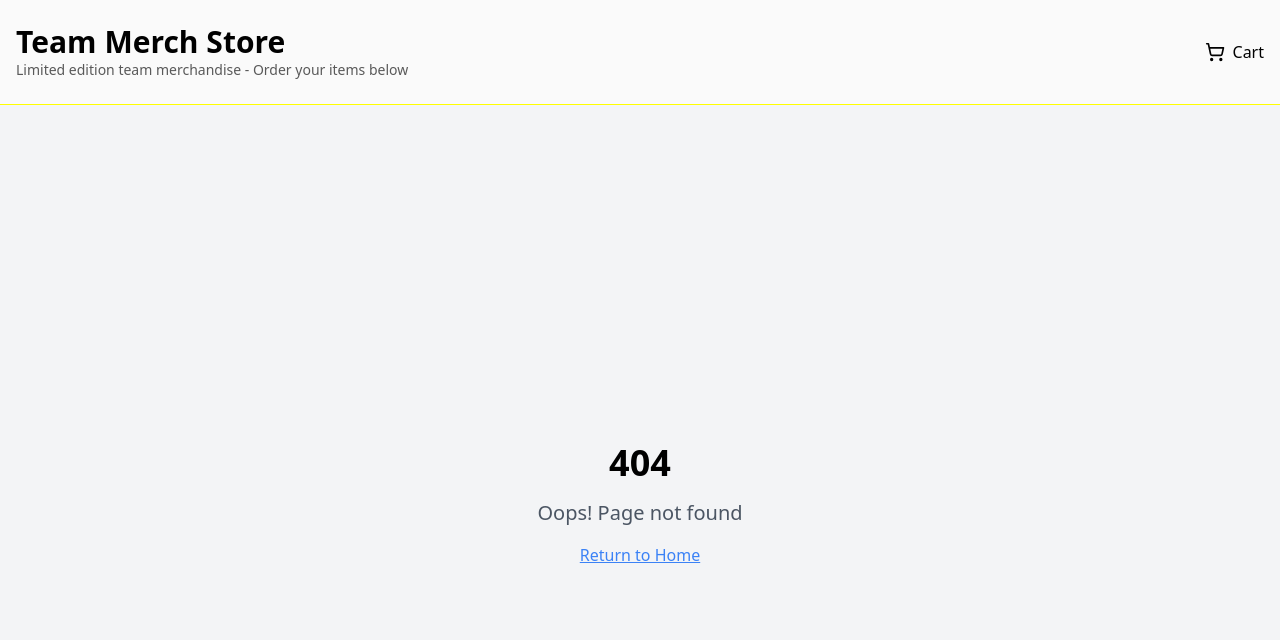
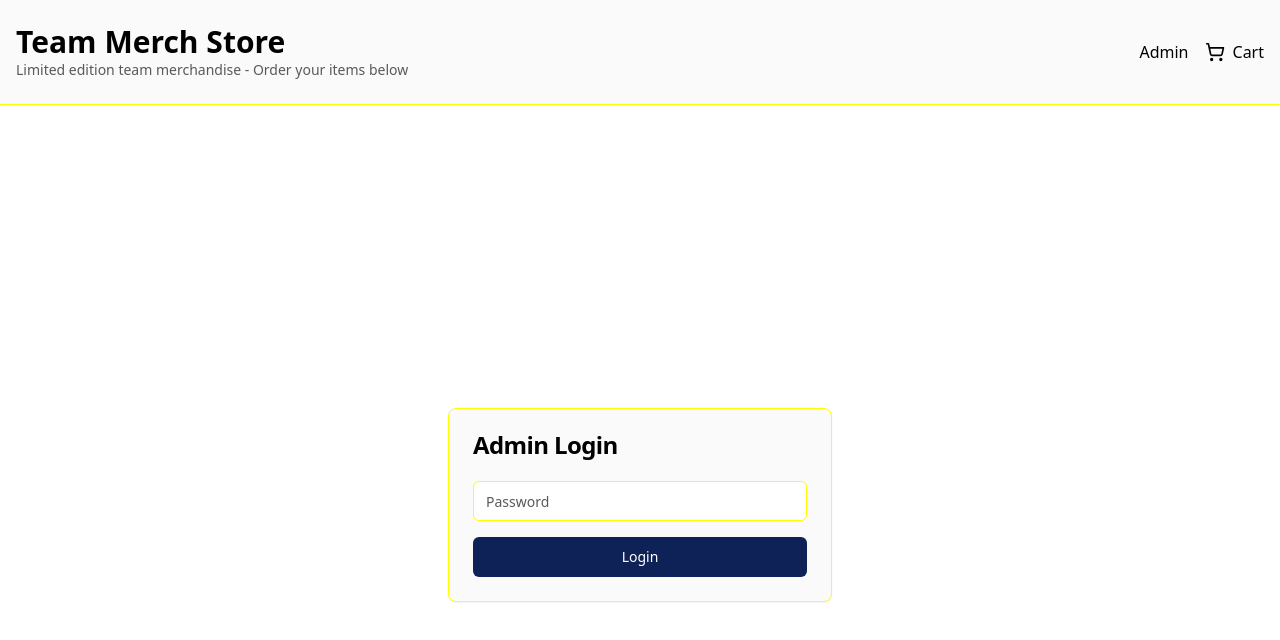
Before and after one commit to Meerav29/team-thread-shop, a React (Vite) app: page /admin in a window 1280 px wide. Before the commit this address had no page. Shown: the top 640 px of the page. Built offline with nearby package versions, Linux system fonts and the light colour scheme.

Commit message:
feat: add admin login and order list page

```diff
--- a/src/App.tsx
+++ b/src/App.tsx
@@ -7,6 +7,7 @@ import { BrowserRouter, Routes, Route } from "react-router-dom";
 import Index from "./pages/Index";
 import NotFound from "./pages/NotFound";
 import Cart from "./pages/Cart";
+import Admin from "./pages/Admin";
 import { Header } from "@/components/Header";
 import { PRODUCTS, Product } from "@/lib/products";
 import { useToast } from "@/hooks/use-toast";
@@ -15,6 +16,12 @@ const queryClient = new QueryClient();
 
 interface CartItem extends Product {
   quantity: number;
+}
+
+interface Order {
+  orderNumber: string;
+  items: CartItem[];
+  timestamp: string;
 }
 
 const App = () => {
@@ -55,11 +62,14 @@ const App = () => {
 
   const handleCheckout = () => {
     const orderNumber = `ORD-${Date.now().toString().slice(-6)}`;
-    console.log("Order placed:", {
+    const newOrder: Order = {
       orderNumber,
       items: getCartItems(),
       timestamp: new Date().toISOString()
-    });
+    };
+    const existingOrders: Order[] = JSON.parse(localStorage.getItem('orders') || '[]');
+    localStorage.setItem('orders', JSON.stringify([...existingOrders, newOrder]));
+    console.log("Order placed:", newOrder);
     setOrderPlaced(orderNumber);
     setCart({});
     toast({
@@ -84,6 +94,7 @@ const App = () => {
           <Routes>
             <Route path="/" element={<Index cart={cart} addToCart={addToCart} updateQuantity={updateQuantity} />} />
             <Route path="/cart" element={<Cart items={getCartItems()} onCheckout={handleCheckout} orderPlaced={orderPlaced} resetToShopping={resetToShopping} />} />
+            <Route path="/admin" element={<Admin />} />
             {/* ADD ALL CUSTOM ROUTES ABOVE THE CATCH-ALL "*" ROUTE */}
             <Route path="*" element={<NotFound />} />
           </Routes>
--- a/src/components/Header.tsx
+++ b/src/components/Header.tsx
@@ -14,10 +14,15 @@ export const Header = ({ cartItemCount }: HeaderProps) => (
           Limited edition team merchandise - Order your items below
         </p>
       </Link>
-      <Link to="/cart" className="flex items-center gap-2 text-foreground">
-        <ShoppingCart className="h-5 w-5" />
-        <span>Cart{cartItemCount > 0 && ` (${cartItemCount})`}</span>
-      </Link>
+      <div className="flex items-center gap-4 text-foreground">
+        <Link to="/admin" className="hover:underline">
+          Admin
+        </Link>
+        <Link to="/cart" className="flex items-center gap-2">
+          <ShoppingCart className="h-5 w-5" />
+          <span>Cart{cartItemCount > 0 && ` (${cartItemCount})`}</span>
+        </Link>
+      </div>
     </div>
   </header>
 );
--- /dev/null
+++ b/src/pages/Admin.tsx
@@ -0,0 +1,115 @@
+import { useEffect, useState } from "react";
+import { Card, CardHeader, CardTitle, CardContent } from "@/components/ui/card";
+import { Button } from "@/components/ui/button";
+import { Input } from "@/components/ui/input";
+import { Table, TableHeader, TableRow, TableHead, TableBody, TableCell } from "@/components/ui/table";
+
+interface OrderItem {
+  id: string;
+  name: string;
+  price: number;
+  quantity: number;
+}
+
+interface Order {
+  orderNumber: string;
+  items: OrderItem[];
+  timestamp: string;
+}
+
+const ADMIN_PASSWORD = "admin";
+
+const Admin = () => {
+  const [isLoggedIn, setIsLoggedIn] = useState(() => localStorage.getItem("adminAuthenticated") === "true");
+  const [password, setPassword] = useState("");
+  const [orders, setOrders] = useState<Order[]>([]);
+
+  useEffect(() => {
+    if (isLoggedIn) {
+      const stored: Order[] = JSON.parse(localStorage.getItem("orders") || "[]");
+      setOrders(stored);
+    }
+  }, [isLoggedIn]);
+
+  const handleLogin = () => {
+    if (password === ADMIN_PASSWORD) {
+      localStorage.setItem("adminAuthenticated", "true");
+      setIsLoggedIn(true);
+    }
+  };
+
+  const handleLogout = () => {
+    localStorage.removeItem("adminAuthenticated");
+    setIsLoggedIn(false);
+  };
+
+  if (!isLoggedIn) {
+    return (
+      <div className="min-h-screen flex items-center justify-center p-4">
+        <Card className="w-full max-w-sm">
+          <CardHeader>
+            <CardTitle>Admin Login</CardTitle>
+          </CardHeader>
+          <CardContent className="space-y-4">
+            <Input
+              type="password"
+              placeholder="Password"
+              value={password}
+              onChange={e => setPassword(e.target.value)}
+            />
+            <Button className="w-full" onClick={handleLogin}>
+              Login
+            </Button>
+          </CardContent>
+        </Card>
+      </div>
+    );
+  }
+
+  return (
+    <div className="min-h-screen p-4">
+      <Card>
+        <CardHeader className="flex flex-row items-center justify-between">
+          <CardTitle>Orders</CardTitle>
+          <Button variant="outline" onClick={handleLogout}>
+            Logout
+          </Button>
+        </CardHeader>
+        <CardContent>
+          {orders.length === 0 ? (
+            <p className="text-muted-foreground">No orders placed yet.</p>
+          ) : (
+            <Table>
+              <TableHeader>
+                <TableRow>
+                  <TableHead>Order #</TableHead>
+                  <TableHead>Date</TableHead>
+                  <TableHead>Items</TableHead>
+                </TableRow>
+              </TableHeader>
+              <TableBody>
+                {orders.map(order => (
+                  <TableRow key={order.orderNumber}>
+                    <TableCell>{order.orderNumber}</TableCell>
+                    <TableCell>{new Date(order.timestamp).toLocaleString()}</TableCell>
+                    <TableCell>
+                      <ul className="list-disc pl-4 space-y-1">
+                        {order.items.map(item => (
+                          <li key={item.id}>
+                            {item.name} x {item.quantity}
+                          </li>
+                        ))}
+                      </ul>
+                    </TableCell>
+                  </TableRow>
+                ))}
+              </TableBody>
+            </Table>
+          )}
+        </CardContent>
+      </Card>
+    </div>
+  );
+};
+
+export default Admin;
```
